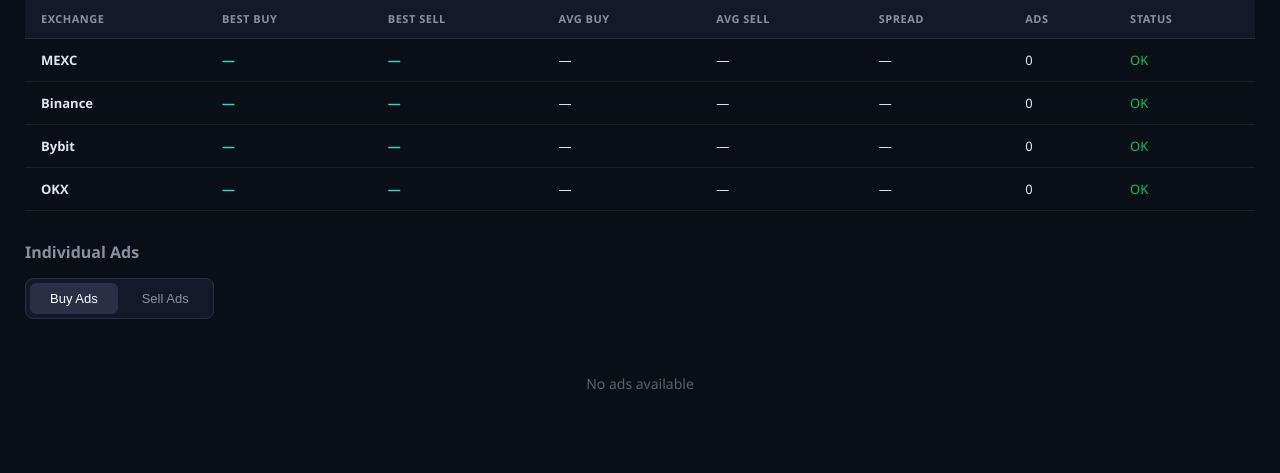
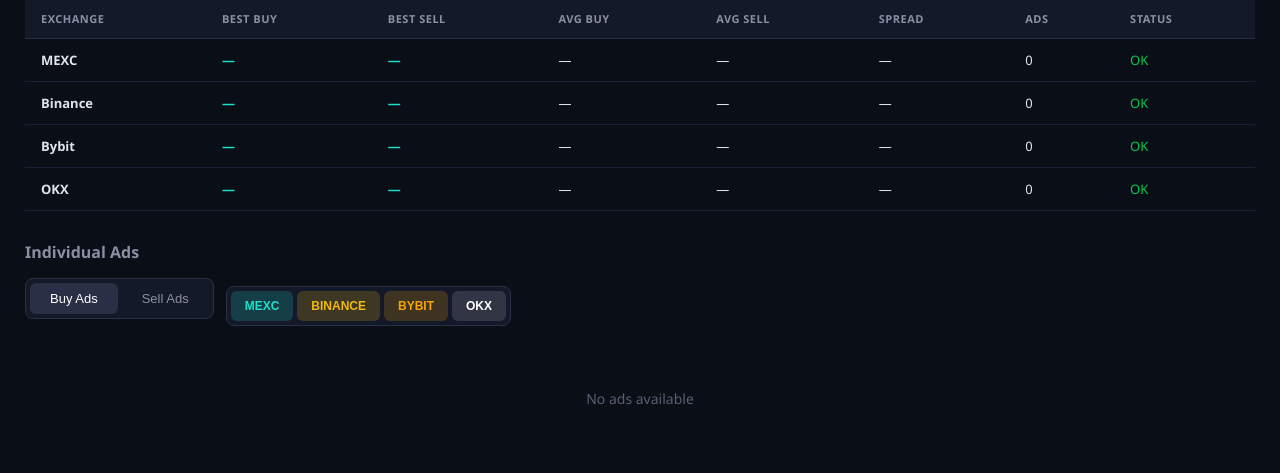
Before and after one commit to KnightDannyPersonal/p2p-price-fetch, a Flask app: page / in a window 1280 px wide. Shown: the part 557-1030 px from the top of the page. Before the commit the page ends 946 px from the top, so only its background shows below. Run offline with Flask 3, Linux system fonts and the light colour scheme.

Commit message:
Add exchange filter buttons to Individual Ads section
Toggle buttons for MEXC, Binance, Bybit, OKX next to Buy/Sell tabs.
Click to show/hide ads from each exchange. At least one must stay active.

```diff
--- a/templates/index.html
+++ b/templates/index.html
@@ -292,6 +292,43 @@
             font-size: 11px;
         }
 
+        .filter-row {
+            display: flex;
+            align-items: center;
+            gap: 12px;
+            margin-bottom: 15px;
+            flex-wrap: wrap;
+        }
+
+        .exchange-filters {
+            display: flex;
+            gap: 4px;
+            background: #141929;
+            border-radius: 8px;
+            padding: 4px;
+            border: 1px solid #2a2f45;
+        }
+
+        .exchange-filter {
+            padding: 8px 14px;
+            border-radius: 6px;
+            cursor: pointer;
+            font-size: 12px;
+            font-weight: 600;
+            color: #5a5f73;
+            transition: all 0.2s;
+            border: none;
+            background: none;
+            text-transform: uppercase;
+        }
+
+        .exchange-filter:hover { color: #8b8fa3; }
+        .exchange-filter.active { color: #fff; }
+        .exchange-filter.active.f-mexc { background: #1ce0c830; color: #1ce0c8; }
+        .exchange-filter.active.f-binance { background: #f0b90b30; color: #f0b90b; }
+        .exchange-filter.active.f-bybit { background: #f7a60030; color: #f7a600; }
+        .exchange-filter.active.f-okx { background: #ffffff20; color: #fff; }
+
         .no-data {
             text-align: center;
             padding: 40px;
@@ -397,9 +434,17 @@
         <!-- Detailed Ads -->
         <div class="detail-section">
             <h2>Individual Ads</h2>
-            <div class="tabs">
-                <button class="tab active" onclick="switchTab('buy')">Buy Ads</button>
-                <button class="tab" onclick="switchTab('sell')">Sell Ads</button>
+            <div class="filter-row">
+                <div class="tabs">
+                    <button class="tab active" onclick="switchTab('buy')">Buy Ads</button>
+                    <button class="tab" onclick="switchTab('sell')">Sell Ads</button>
+                </div>
+                <div class="exchange-filters">
+                    <button class="exchange-filter f-mexc active" onclick="toggleExchange('MEXC', this)">MEXC</button>
+                    <button class="exchange-filter f-binance active" onclick="toggleExchange('Binance', this)">Binance</button>
+                    <button class="exchange-filter f-bybit active" onclick="toggleExchange('Bybit', this)">Bybit</button>
+                    <button class="exchange-filter f-okx active" onclick="toggleExchange('OKX', this)">OKX</button>
+                </div>
             </div>
             <div class="ads-grid" id="adsGrid">
                 <div class="no-data">Waiting for data...</div>
@@ -410,6 +455,7 @@
     <script>
         let currentData = null;
         let currentTab = 'buy';
+        let activeExchanges = new Set(['MEXC', 'Binance', 'Bybit', 'OKX']);
         const REFRESH_MS = {{ refresh_interval }} * 1000;
 
         const exchangeOrder = ['MEXC', 'Binance', 'Bybit', 'OKX'];
@@ -429,6 +475,18 @@
             currentTab = tab;
             document.querySelectorAll('.tab').forEach(t => t.classList.remove('active'));
             event.target.classList.add('active');
+            renderAds();
+        }
+
+        function toggleExchange(exchange, btn) {
+            if (activeExchanges.has(exchange)) {
+                if (activeExchanges.size === 1) return; // keep at least one
+                activeExchanges.delete(exchange);
+                btn.classList.remove('active');
+            } else {
+                activeExchanges.add(exchange);
+                btn.classList.add('active');
+            }
             renderAds();
         }
 
@@ -529,6 +587,7 @@
             );
 
             sorted.forEach(ex => {
+                if (!activeExchanges.has(ex.exchange)) return;
                 const ads = currentTab === 'buy' ? ex.buy_ads : ex.sell_ads;
                 ads.forEach(ad => {
                     allAds.push({ ...ad, exchange: ex.exchange });
```
